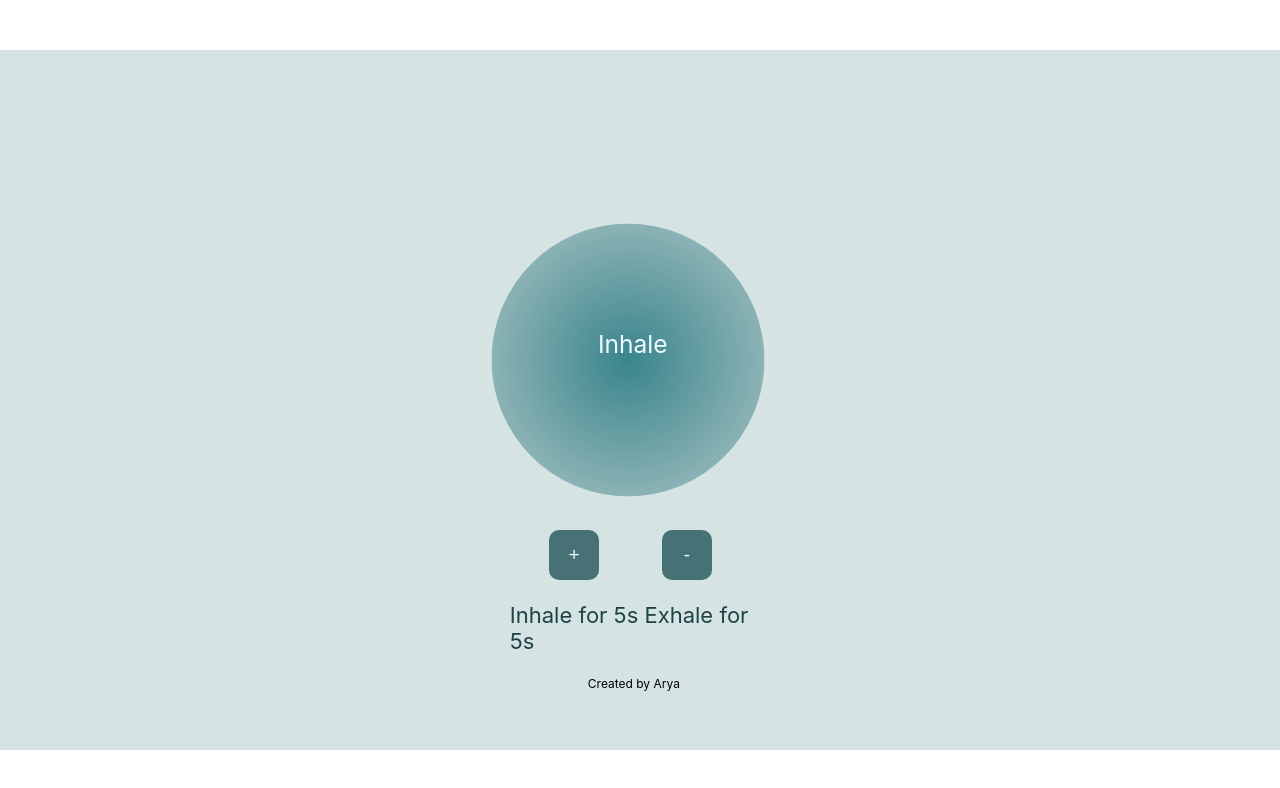
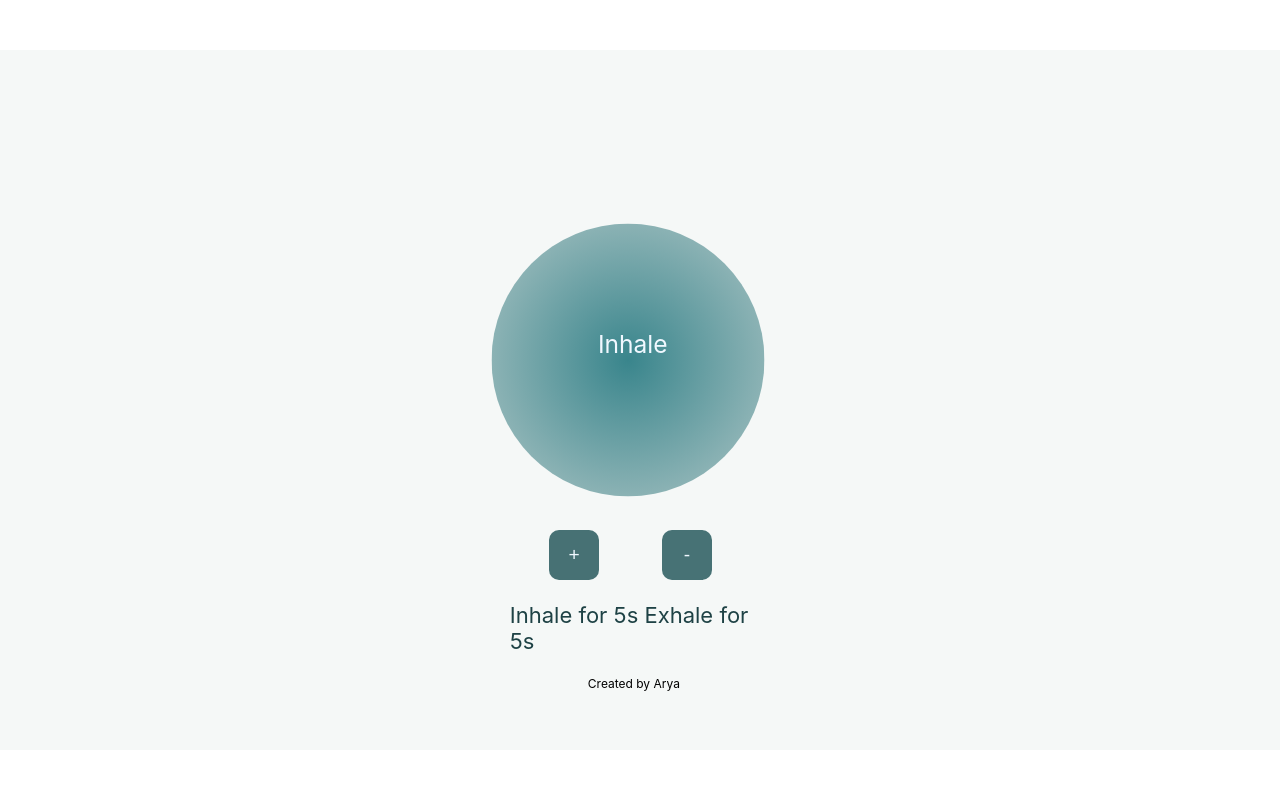
Before and after one commit to arya020/Breathe, a React (Create React App) app: page / in a window 1280 px wide. Shown: the top 788 px of the page. Built offline with nearby package versions, Linux system fonts and the light colour scheme.

Commit message:
Update circle.css

```diff
--- a/src/components/circle.css
+++ b/src/components/circle.css
@@ -7,7 +7,7 @@
     top: 50%;
     left: 50%;
     transform: translate(-50%, -50%);
-    background-color: rgb(213, 228, 227);
+    background-color: rgb(245, 248, 247);
   }
 
   .circle {
```
